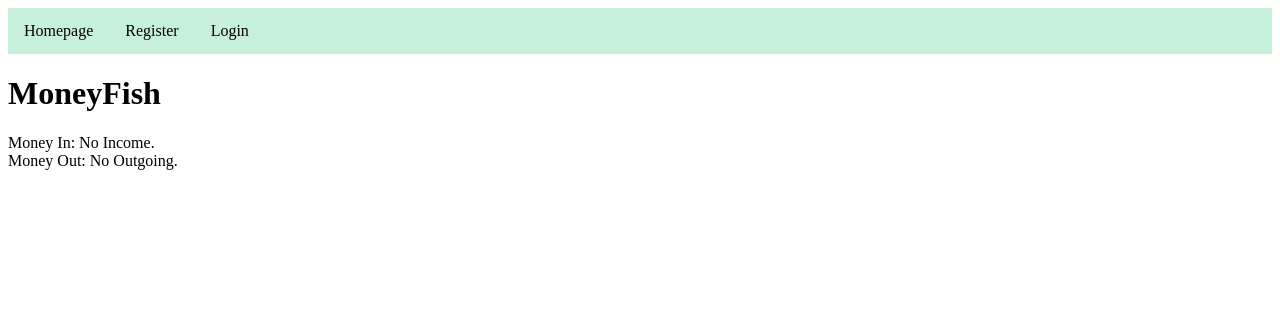
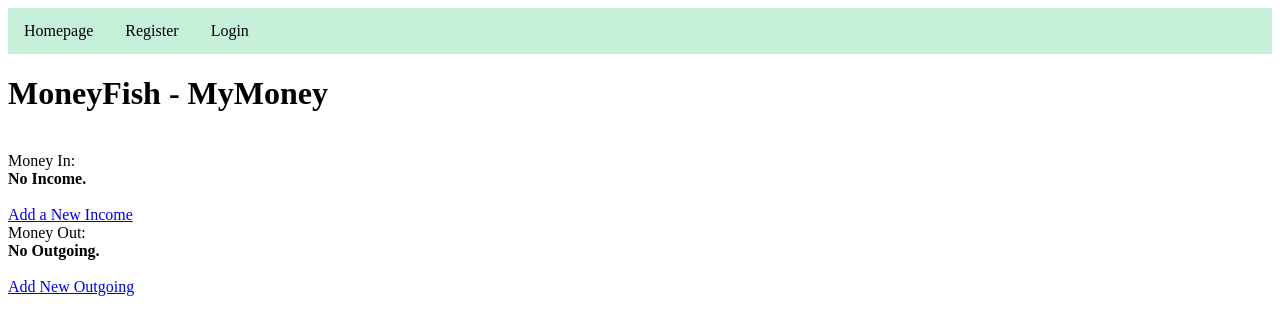
Before and after one commit to CharlieL7434/MoneyFish, a Django app: page /moneyfishapp/money/ in a window 1280 px wide. Shown: the top 335 px of the page. Run offline with Django 3.2, Linux system fonts and the light colour scheme; data that the repository does not hold is empty.

Commit message:
can now add income and outgoing

```diff
--- a/moneyfishapp/urls.py
+++ b/moneyfishapp/urls.py
@@ -29,4 +29,6 @@ urlpatterns = [
     path('logout/', views.user_logout, name='logout'),
     path('add_loan/', views.add_loan, name='add_loan'),
     path('add_debt/', views.add_debt, name='add_debt'),
+    path('add_income/', views.add_income, name='add_income'),
+    path('add_outgoing/', views.add_outgoing, name='add_outgoing'),
 ]
--- a/moneyfishapp/views.py
+++ b/moneyfishapp/views.py
@@ -32,7 +32,14 @@ def friends(request):
 	return HttpResponse("This is the friends page")
 
 def money(request):
-	return render(request, 'moneyfishapp/myMoney.html')
+	income_list = Income.objects.order_by('-invalue')[:5]
+	outgoing_list = Outgoing.objects.order_by('outvalue')[:5]
+
+	context_dict = {}
+	context_dict['income'] = income_list
+	context_dict['outgoing'] = outgoing_list
+
+	return render(request, 'moneyfishapp/myMoney.html', context=context_dict)
 
 def add_loan(request):
 	form = LoansForm()
@@ -61,6 +68,36 @@ def add_debt(request):
 		else:
 			print(form.errors)
 	return render(request, 'moneyfishapp/add_debt.html', {'form': form})
+
+def add_income(request):
+	form = IncomeForm()
+
+	if request.method == 'POST':
+		form = IncomeForm(request.POST)
+
+		if form.is_valid():
+			form.save(commit=True)
+
+			return redirect('/moneyfishapp/')
+		else:
+			print(form.errors)
+	return render(request, 'moneyfishapp/add_income.html', {'form': form})
+
+
+def add_outgoing(request):
+	form = OutgoingForm()
+
+	if request.method == 'POST':
+		form = OutgoingForm(request.POST)
+
+		if form.is_valid():
+			form.save(commit=True)
+
+			return redirect('/moneyfishapp/')
+		else:
+			print(form.errors)
+	return render(request, 'moneyfishapp/add_outgoing.html', {'form': form})
+
 
 def register(request):
 	registered = False
--- a/templates/moneyfishapp/debts.html
+++ b/templates/moneyfishapp/debts.html
@@ -6,10 +6,10 @@
 {% endblock %}
 
 {% block body_block %}
-    <h1>MoneyFish</h1>
+    <h1>MoneyFish - Debts</h1>
 
     {% if user.is_authenticated %}
-        {{ user.username }} : debts
+        {{ user.username }} : Debts
     {% endif %}
 
     <div>
--- a/templates/moneyfishapp/loans.html
+++ b/templates/moneyfishapp/loans.html
@@ -6,7 +6,7 @@
 {% endblock %}
 
 {% block body_block %}
-    <h1>MoneyFish</h1>
+    <h1>MoneyFish - Loans</h1>
 
     {% if user.is_authenticated %}
         {{ user.username }} : Loans
--- a/templates/moneyfishapp/myMoney.html
+++ b/templates/moneyfishapp/myMoney.html
@@ -6,33 +6,43 @@
 {% endblock %}
 
 {% block body_block %}
-    <h1>MoneyFish</h1>
+    <h1>MoneyFish - MyMoney</h1>
 
     {% if user.is_authenticated %}
         {{ user.username }} : Total Money
     {% endif %}
+    <br />
 
     <div>
         Money In:
-
-        {% if Income %}
-            {% for income in Income %}
-                {{ income.insource}} : {{ income.invalue }}
+        <br />
+        {% if income %}
+            <ul>
+            {% for in in income %}
+                <li>{{ in.insource}} : {{ in.invalue }}</li>
+                <br />
             {% endfor %}
+            </ul>
         {% else %}
-            No Income.
+            <strong>No Income.</strong>
         {% endif %}
     </div>
-
+    <br />
+    <a href="/moneyfishapp/add_income/">Add a New Income</a><br />
     <div>
         Money Out:
-
-        {% if Outgoing %}
-            {% for out in Outgoing %}
-                {{ out.outsource }} : {{ out.outvalue }}
+        <br />
+        {% if outgoing %}
+            <ul>
+            {% for out in outgoing %}
+                <li>{{ out.outsource }} : {{ out.outvalue }}</li>
+                <br />
             {% endfor %}
+            </ul>
         {% else %}
-            No Outgoing.
+            <strong>No Outgoing.</strong>
         {% endif %}
     </div>
+    <br />
+    <a href="/moneyfishapp/add_outgoing/">Add New Outgoing</a><br />
 {% endblock %}
```
Also changed, not shown: templates/moneyfishapp/add_income.html (added, +25 -0 lines), templates/moneyfishapp/add_outgoing.html (added, +25 -0 lines).
